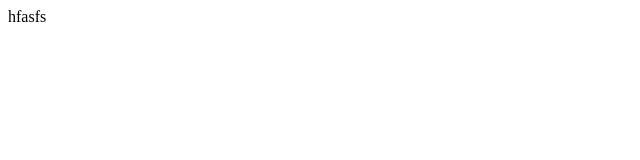
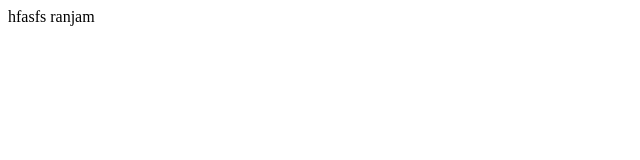
Before and after one commit to jithiee/Class_Room_Project, a React (Create React App) app: page / in a window 1280 px wide. Shown: the top 160 px of the page, without its empty margins (0-640 px from the left). Built offline with nearby package versions, Linux system fonts and the light colour scheme.

Commit message:
Ranjan update

```diff
--- a/src/App.js
+++ b/src/App.js
@@ -5,7 +5,7 @@ import './App.css';
 function App() {
   return (
     <div className="App">
-    hfasfs
+    hfasfs ranjam
     </div>
   );
 }
```
Also changed, not shown: 1 other file (tests, documents, lock files or other folders).
